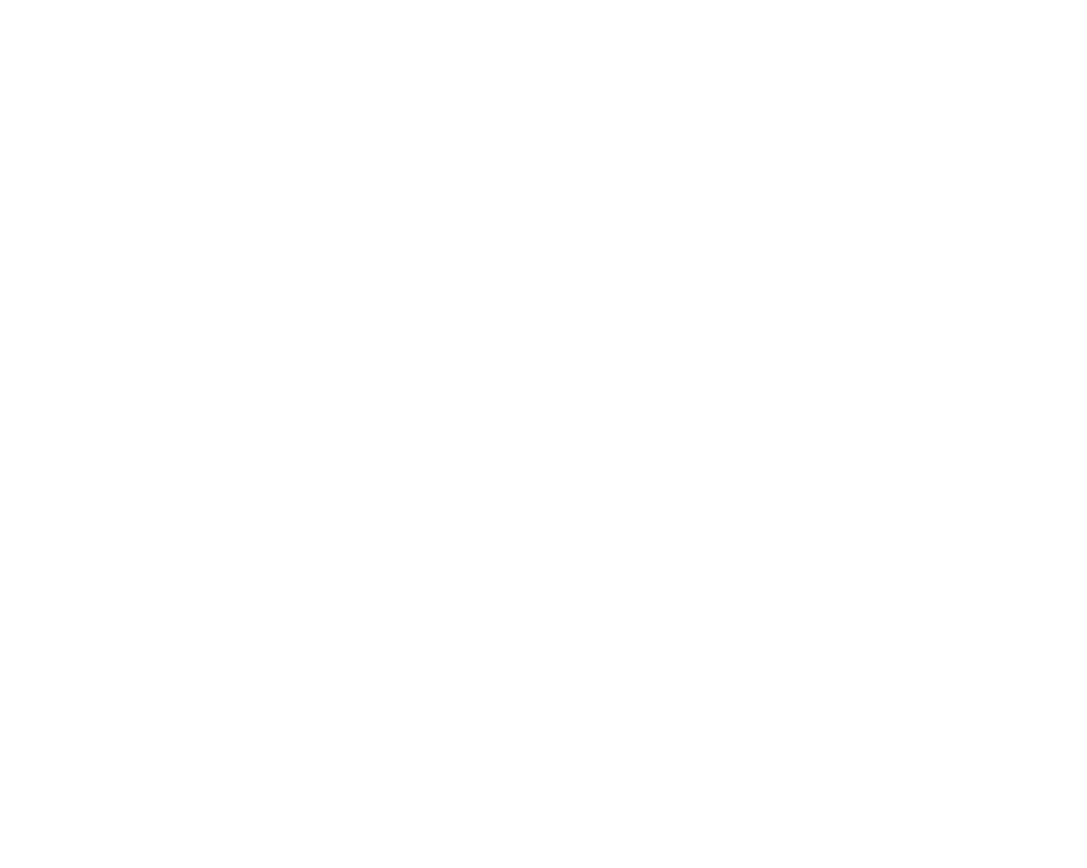
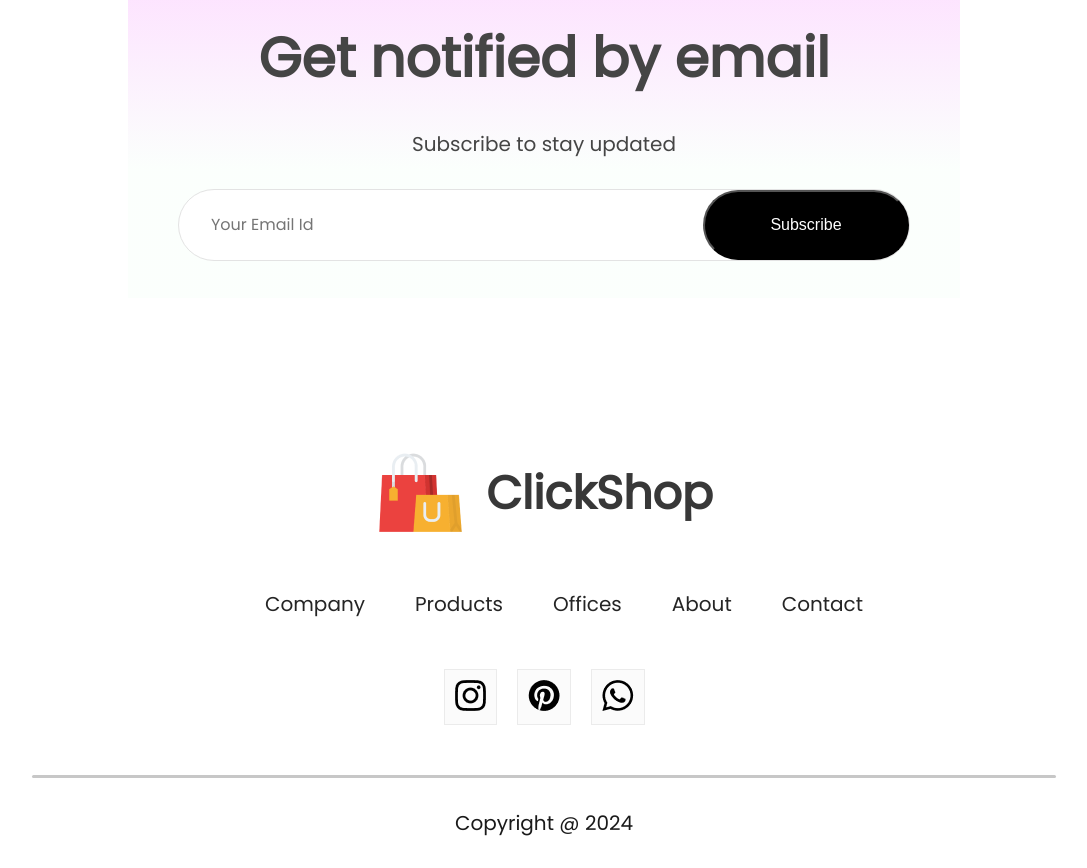
Before and after one commit to avinekpk/E-com-Webapp, a React (Create React App) app: page / in a window 1280 px wide. Shown: the part 3580-4448 px from the top of the page, without its empty margins (96-1183 px from the left). Before the commit the page ends 3452 px from the top, so only its background shows below. Built offline with nearby package versions, Linux system fonts and the light colour scheme.

Commit message:
Added 'newsletter' & 'Footer'. Shop page complete.

```diff
--- a/src/App.js
+++ b/src/App.js
@@ -6,6 +6,7 @@
 import { Product } from './Pages/Product';
 import { Cart } from './Pages/Cart';
 import { LoginSignup } from './Pages/LoginSignup';
+import { Footer } from './Components/Footer/Footer';
 
 function App() {
   return (
@@ -23,6 +24,7 @@
           <Route path="/cart" element={<Cart />} />
           <Route path="/login" element={<LoginSignup />} />
         </Routes>
+        <Footer />
       </BrowserRouter>
     </div>
   );
--- /dev/null
+++ b/src/Components/Footer/Footer.css
@@ -0,0 +1,54 @@
+.footer {
+  display: flex;
+  flex-direction: column;
+  justify-content: center;
+  align-items: center;
+  gap: 50px;
+}
+.footer-logo {
+  display: flex;
+  align-items: center;
+  gap: 20px;
+}
+.footer-logo p {
+  color: #383838;
+  font-size: 46px;
+  font-weight: 700;
+}
+.footer-links {
+  display: flex;
+  list-style: none;
+  gap: 50px;
+  color: #252525;
+  font-size: 20px;
+}
+.footer-links li {
+  cursor: pointer;
+}
+.footer-social-icon {
+  display: flex;
+  gap: 20px;
+}
+.footer-icons-container {
+  padding: 10px;
+  padding-bottom: 6px;
+  background: #fbfbfb;
+  border: 1px solid #ebebeb;
+}
+.footer-copyright {
+  display: flex;
+  flex-direction: column;
+  align-items: center;
+  gap: 30px;
+  width: 100%;
+  margin-bottom: 30px;
+  color: #1a1a1a;
+  font-size: 20px;
+}
+.footer-copyright hr {
+  width: 80%;
+  border: none;
+  border-radius: 10px;
+  height: 3px;
+  background: #c7c7c7;
+}
--- /dev/null
+++ b/src/Components/Footer/Footer.jsx
@@ -0,0 +1,39 @@
+import React from 'react';
+import './Footer.css';
+import footer_logo from '../Assets/logo_big.png';
+import instagram_icon from '../Assets/instagram_icon.png';
+import pintester_icon from '../Assets/pintester_icon.png';
+import whatsapp_icon from '../Assets/whatsapp_icon.png';
+
+export const Footer = () => {
+  return (
+    <div className="footer">
+      <div className="footer-logo">
+        <img src={footer_logo} alt="" />
+        <p>ClickShop</p>
+      </div>
+      <ul className="footer-links">
+        <li>Company</li>
+        <li>Products</li>
+        <li>Offices</li>
+        <li>About</li>
+        <li>Contact</li>
+      </ul>
+      <div className="footer-social-icon">
+        <div className="footer-icons-container">
+          <img src={instagram_icon} alt="" />
+        </div>
+        <div className="footer-icons-container">
+          <img src={pintester_icon} alt="" />
+        </div>
+        <div className="footer-icons-container">
+          <img src={whatsapp_icon} alt="" />
+        </div>
+      </div>
+      <div className="footer-copyright">
+        <hr />
+        <p>Copyright @ 2024</p>
+      </div>
+    </div>
+  );
+};
--- a/src/Components/NewCollections/NewCollections.css
+++ b/src/Components/NewCollections/NewCollections.css
@@ -3,7 +3,7 @@
   flex-direction: column;
   align-items: center;
   gap: 10px;
-  height: 90vh;
+  margin-bottom: 100px;
 }
 .newcollections h1 {
   color: #171717;
--- /dev/null
+++ b/src/Components/NewsLetter/NewsLetter.css
@@ -0,0 +1,50 @@
+.newsletter {
+  width: 65%;
+  height: 40vh;
+  display: flex;
+  flex-direction: column;
+  align-items: center;
+  justify-content: center;
+  margin: auto;
+  padding: 0px 140 px;
+  margin-bottom: 150px;
+  background: linear-gradient(180deg, #fde1ff 0%, #e1ffea22 60%);
+  gap: 30px;
+}
+.newsletter h1 {
+  color: #454545;
+  font-size: 55px;
+  font-weight: 600;
+}
+.newsletter p {
+  color: #454545;
+  font-size: 20px;
+}
+.newsletter div {
+  display: flex;
+  align-items: center;
+  justify-content: space-between;
+  background: white;
+  width: 730px;
+  height: 70px;
+  border-radius: 80px;
+  border: 1px solid #e3e3e3;
+}
+.newsletter input {
+  width: 500px;
+  margin-left: 30px;
+  border: none;
+  outline: none;
+  color: #616161;
+  font-family: Poppins;
+  font-size: 16px;
+}
+.newsletter div button {
+  width: 210px;
+  height: 70px;
+  border-radius: 80px;
+  background: black;
+  color: white;
+  font-size: 16px;
+  cursor: pointer;
+}
--- /dev/null
+++ b/src/Components/NewsLetter/NewsLetter.jsx
@@ -0,0 +1,15 @@
+import React from 'react';
+import './NewsLetter.css';
+
+export const NewsLetter = () => {
+  return (
+    <div className="newsletter">
+      <h1>Get notified by email</h1>
+      <p>Subscribe to stay updated</p>
+      <div>
+        <input type="email" placeholder="Your Email Id" />
+        <button>Subscribe</button>
+      </div>
+    </div>
+  );
+};
--- a/src/Pages/Shop.jsx
+++ b/src/Pages/Shop.jsx
@@ -3,6 +3,7 @@
 import { Popular } from '../Components/Popular/Popular';
 import { Offers } from '../Components/Offers/Offers';
 import { NewCollections } from '../Components/NewCollections/NewCollections';
+import { NewsLetter } from '../Components/NewsLetter/NewsLetter';
 
 export const Shop = () => {
   return (
@@ -11,6 +12,7 @@
       <Popular />
       <Offers />
       <NewCollections />
+      <NewsLetter />
     </div>
   );
 };
```
